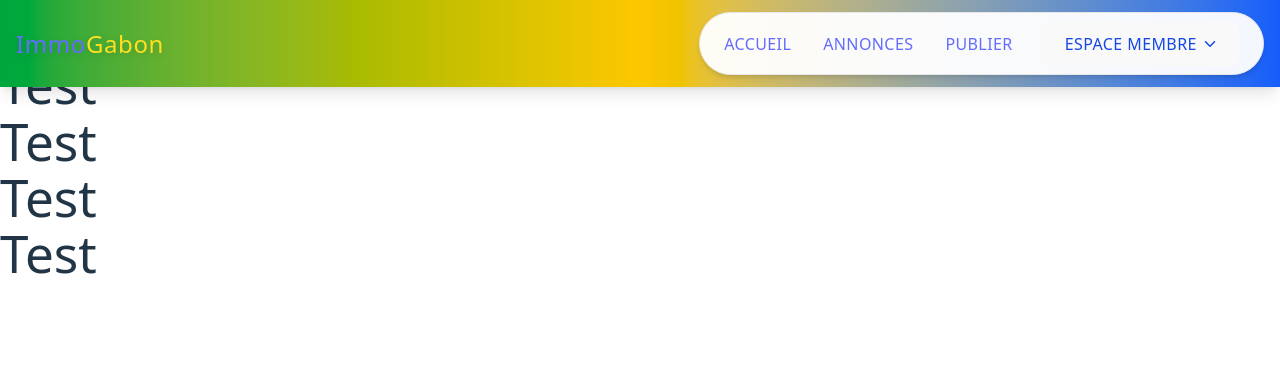
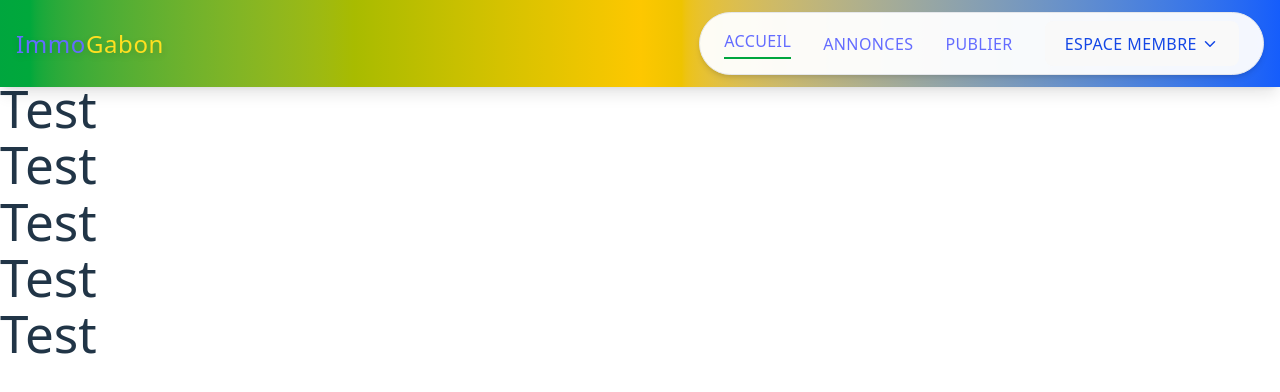
Before and after one commit to Harry8679/Immo-Gabon-Front, a React (Vite) app: page / in a window 1280 px wide. Shown: the top 392 px of the page. Built offline with nearby package versions, Linux system fonts and the light colour scheme.

Commit message:
Navbar, Routing and buttons

```diff
--- a/src/App.tsx
+++ b/src/App.tsx
@@ -1,26 +1,28 @@
-// import './App.css'
-import { BrowserRouter as Router, Routes, Route } from 'react-router-dom';
-import Home from './pages/Home';
-import Register from './pages/Register';
-import Login from './pages/Login';
-import Navbar from './components/layout/Navbar';
-import Annonces from './pages/Annonces';
+import { BrowserRouter as Router, Routes, Route } from "react-router-dom";
+import Home from "./pages/Home";
+import Register from "./pages/Register";
+import Login from "./pages/Login";
+import Navbar from "./components/layout/Navbar";
+import Annonces from "./pages/Annonces";
 
 const App = () => {
-
   return (
     <Router>
       <div className="min-h-screen bg-white">
-        <Navbar />
-        <Routes>
-          <Route path='/' element={<Home />}/>
-          <Route path='/inscription' element={<Register />}/>
-          <Route path='/connexion' element={<Login />}/>
-          <Route path='/annonces' element={<Annonces />}/>
-        </Routes>
+        <Navbar /> {/* ✅ Doit être à l’intérieur du Router */}
+
+        <div className="pt-20"> {/* Ajout d’un padding pour compenser la navbar fixe */}
+          <Routes>
+            <Route path="/" element={<Home />} />
+            <Route path="/annonces" element={<Annonces />} />
+            <Route path="/publier" element={<div>Publier bientôt disponible</div>} />
+            <Route path="/connexion" element={<Login />} />
+            <Route path="/inscription" element={<Register />} />
+          </Routes>
+        </div>
       </div>
     </Router>
-  )
-}
+  );
+};
 
-export default App
+export default App;
--- a/src/components/layout/Navbar.tsx
+++ b/src/components/layout/Navbar.tsx
@@ -1,4 +1,4 @@
-import { Link, NavLink, useNavigate } from "react-router-dom";
+import { NavLink, Link, useNavigate } from "react-router-dom";
 import { useState } from "react";
 import { ChevronDown, Menu, X } from "lucide-react";
 
@@ -32,11 +32,11 @@ export default function Navbar() {
             <NavLink
               key={item.to}
               to={item.to}
-              end={item.to === "/"} // ✅ Très important pour "Accueil"
+              end={item.to === "/"} // ✅ Important pour la page d’accueil
               className={({ isActive }) =>
-                `font-semibold uppercase tracking-wide transition duration-300 ${
+                `font-semibold uppercase tracking-wide transition-all duration-300 ${
                   isActive
-                    ? "text-green-600 underline underline-offset-8 font-bold"
+                    ? "text-green-600 font-bold border-b-2 border-green-600 pb-1"
                     : "text-blue-700 hover:text-green-600"
                 }`
               }
@@ -87,8 +87,9 @@ export default function Navbar() {
 
         {/* --- Bouton menu mobile --- */}
         <button
-          onClick={() => setOpen(!open)}
-          className="md:hidden text-white focus:outline-none"
+            onClick={() => setOpen(!open)}
+            className="md:hidden focus:outline-none p-2 rounded-lg transition-all"
+            aria-label="Ouvrir le menu"
         >
           {open ? <X size={28} /> : <Menu size={28} />}
         </button>
@@ -101,11 +102,11 @@ export default function Navbar() {
             <NavLink
               key={item.to}
               to={item.to}
-              end={item.to === "/"} // ✅ Même correction ici
+              end={item.to === "/"}
               className={({ isActive }) =>
                 `block px-6 py-3 font-semibold uppercase border-b border-gray-200 transition duration-300 ${
                   isActive
-                    ? "text-green-600 bg-green-50"
+                    ? "text-green-600 bg-green-50 border-l-4 border-green-600"
                     : "text-blue-700 hover:bg-green-50 hover:text-green-600"
                 }`
               }
```
